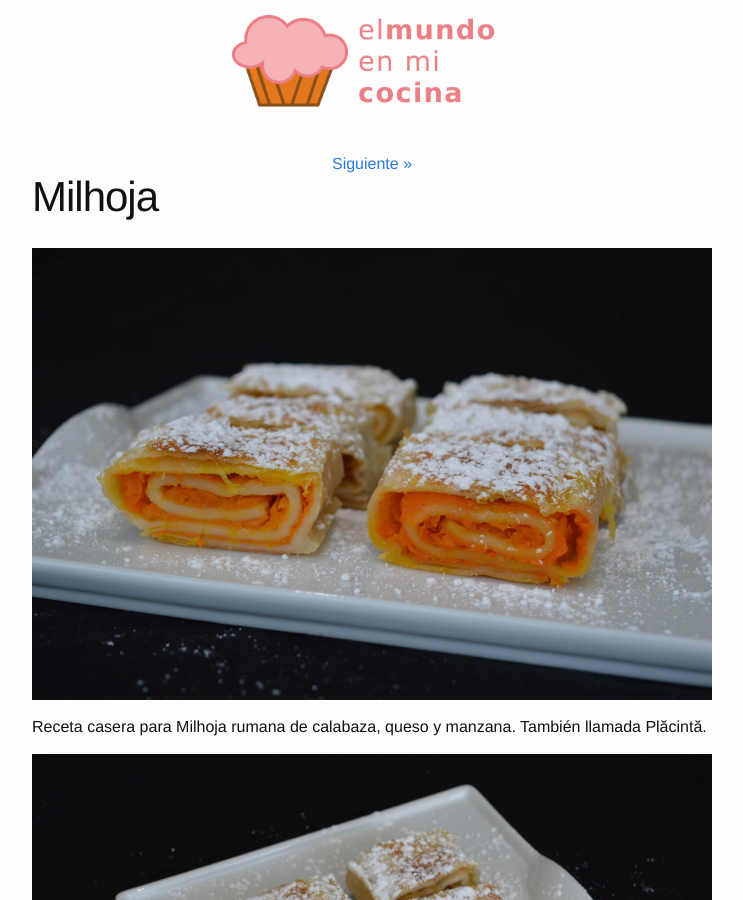
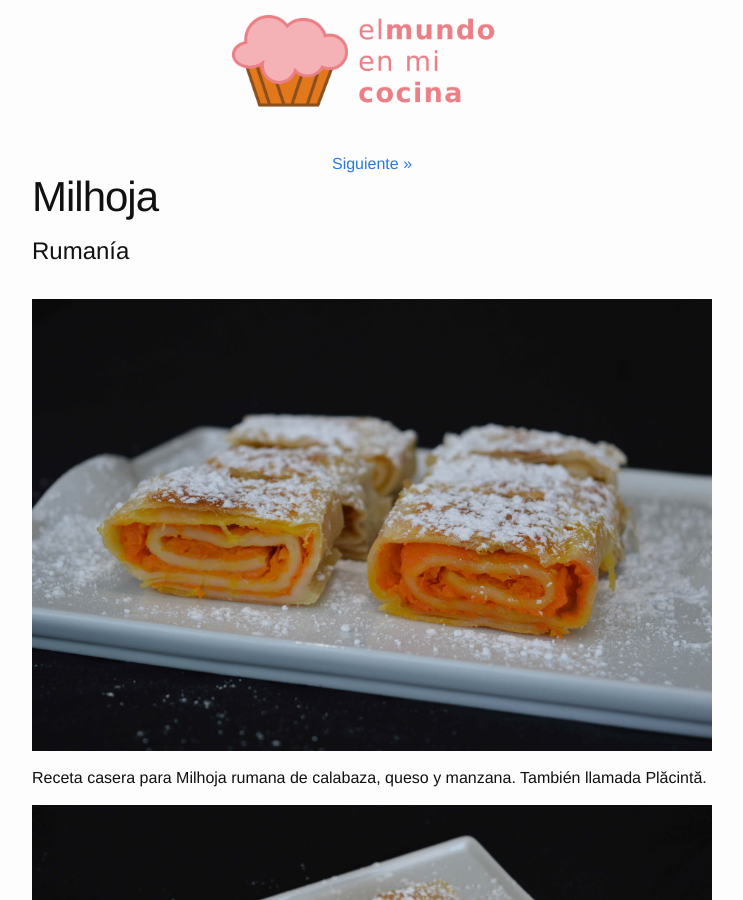
Before and after one commit to mariusavram91/elmundoenmicocina, a Jekyll site: the page built from _posts/2016-08-29-milhoja.markdown, in a window 1280 px wide and 900 px high. Shown: the whole window, without its empty margins (268-1011 px from the left). Built offline with Jekyll 4.4.1, drawn with Linux system fonts in a browser that asks for light colours.

Commit message:
Add category and country for each recipe

```diff
--- a/_layouts/post.html
+++ b/_layouts/post.html
@@ -16,6 +16,7 @@ layout: default
 
   <header class="post-header">
     <h1 class="post-title">{{ page.title }}</h1>
+    <h2 class="post-country">{{ page.country }}</h2>
   </header>
 
   <article class="post-content">
--- a/_posts/2016-08-29-macarons.markdown
+++ b/_posts/2016-08-29-macarons.markdown
@@ -3,6 +3,8 @@ layout: post
 title:  "Macarons"
 date:   2016-08-29 08:39:40
 preview: /assets/macarons.jpg
+category: postres
+country: Francia
 ---
 
 ![Macarons 1](/assets/macarons.jpg)
--- a/_posts/2016-08-29-milhoja.markdown
+++ b/_posts/2016-08-29-milhoja.markdown
@@ -3,6 +3,8 @@ layout: post
 title:  "Milhoja"
 date:   2016-08-29 08:39:40
 preview: /assets/milhoja.jpg
+category: postres
+country: Rumanía
 ---
 
 ![Milhoja 1](/assets/milhoja.jpg)
```
